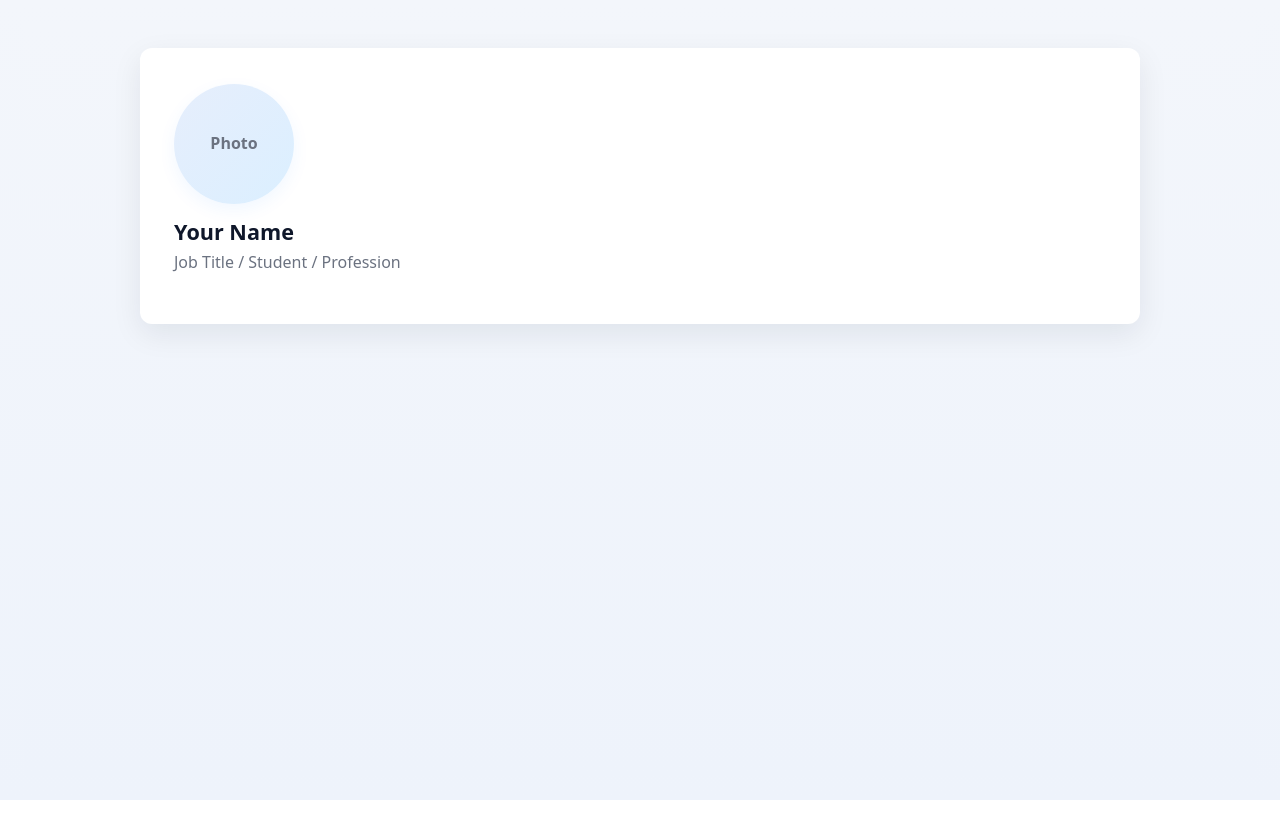
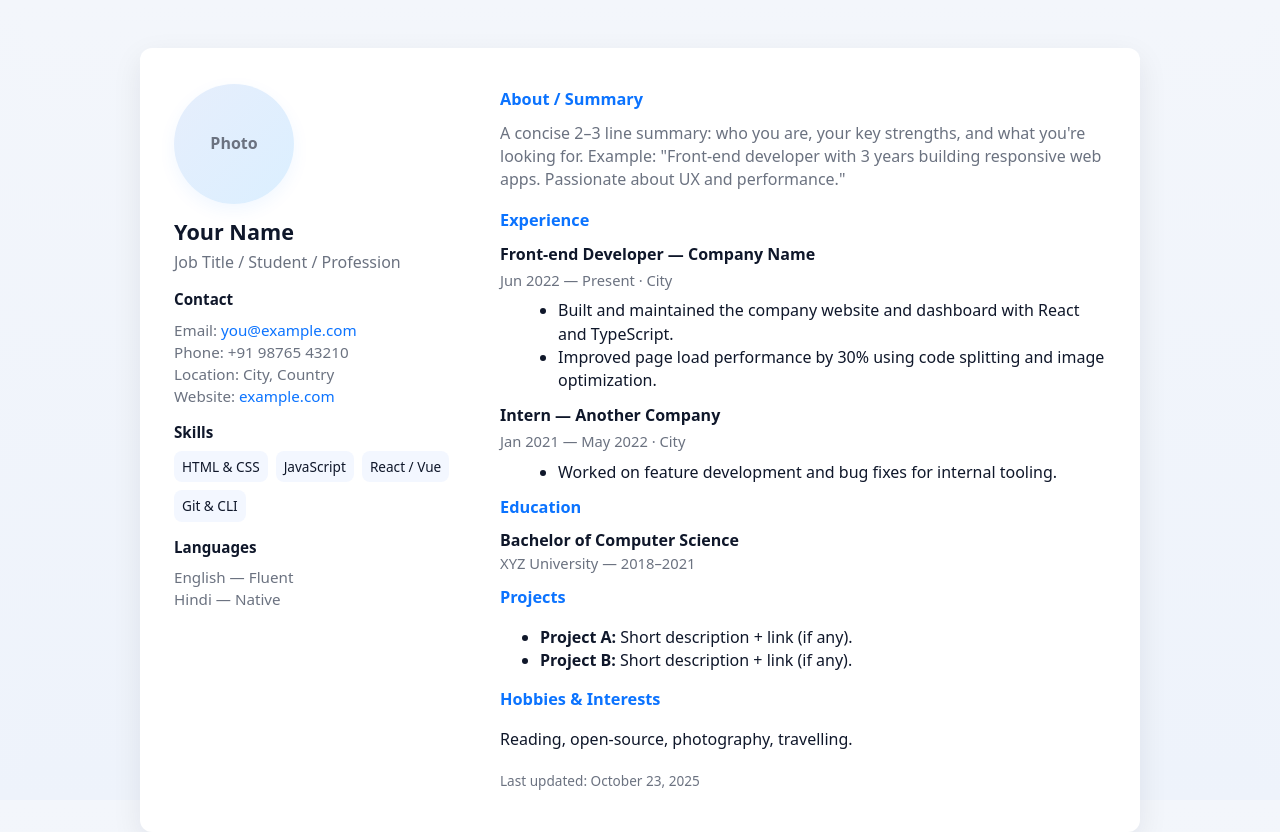
Before and after one commit to Greatcodertech/BIODATA, a plain HTML site: page index.html in a window 1280 px wide. Before the commit the page ends 800 px from the top, so only its background shows below. Drawn offline with Linux system fonts and the light colour scheme.

Commit message:
Update index.html

```diff
--- a/index.html
+++ b/index.html
@@ -16,4 +16,91 @@
       <h2 id="profile-heading" class="name">Your Name</h2>
       <p class="role">Job Title / Student / Profession</p>
 
-      <section class="contact" aria-labelledby="contact-headi
+      <section class="contact" aria-labelledby="contact-heading">
+        <h3 id="contact-heading">Contact</h3>
+        <ul>
+          <li>Email: <a href="mailto:you@example.com">you@example.com</a></li>
+          <li>Phone: +91 98765 43210</li>
+          <li>Location: City, Country</li>
+          <li>Website: <a href="https://example.com" target="_blank" rel="noopener">example.com</a></li>
+        </ul>
+      </section>
+
+      <section class="skills" aria-labelledby="skills-heading">
+        <h3 id="skills-heading">Skills</h3>
+        <ul class="skill-list">
+          <li>HTML &amp; CSS</li>
+          <li>JavaScript</li>
+          <li>React / Vue</li>
+          <li>Git &amp; CLI</li>
+        </ul>
+      </section>
+
+      <section class="languages" aria-labelledby="languages-heading">
+        <h3 id="languages-heading">Languages</h3>
+        <ul>
+          <li>English — Fluent</li>
+          <li>Hindi — Native</li>
+        </ul>
+      </section>
+    </aside>
+
+    <section class="main" aria-labelledby="about-heading">
+      <header class="summary">
+        <h3 id="about-heading">About / Summary</h3>
+        <p>
+          A concise 2–3 line summary: who you are, your key strengths, and what you're looking for.
+          Example: "Front-end developer with 3 years building responsive web apps. Passionate about
+          UX and performance."
+        </p>
+      </header>
+
+      <section class="experience" aria-labelledby="exp-heading">
+        <h3 id="exp-heading">Experience</h3>
+
+        <article class="job">
+          <h4>Front-end Developer — Company Name</h4>
+          <p class="meta">Jun 2022 — Present · City</p>
+          <ul>
+            <li>Built and maintained the company website and dashboard with React and TypeScript.</li>
+            <li>Improved page load performance by 30% using code splitting and image optimization.</li>
+          </ul>
+        </article>
+
+        <article class="job">
+          <h4>Intern — Another Company</h4>
+          <p class="meta">Jan 2021 — May 2022 · City</p>
+          <ul>
+            <li>Worked on feature development and bug fixes for internal tooling.</li>
+          </ul>
+        </article>
+      </section>
+
+      <section class="education" aria-labelledby="edu-heading">
+        <h3 id="edu-heading">Education</h3>
+        <div>
+          <strong>Bachelor of Computer Science</strong>
+          <p class="meta">XYZ University — 2018–2021</p>
+        </div>
+      </section>
+
+      <section class="projects" aria-labelledby="proj-heading">
+        <h3 id="proj-heading">Projects</h3>
+        <ul>
+          <li><strong>Project A:</strong> Short description + link (if any).</li>
+          <li><strong>Project B:</strong> Short description + link (if any).</li>
+        </ul>
+      </section>
+
+      <section class="extra" aria-labelledby="extra-heading">
+        <h3 id="extra-heading">Hobbies &amp; Interests</h3>
+        <p>Reading, open-source, photography, travelling.</p>
+      </section>
+
+      <footer class="print-note">
+        <p>Last updated: <time datetime="2025-10-23">October 23, 2025</time></p>
+      </footer>
+    </section>
+  </main>
+</body>
+</html>
```
